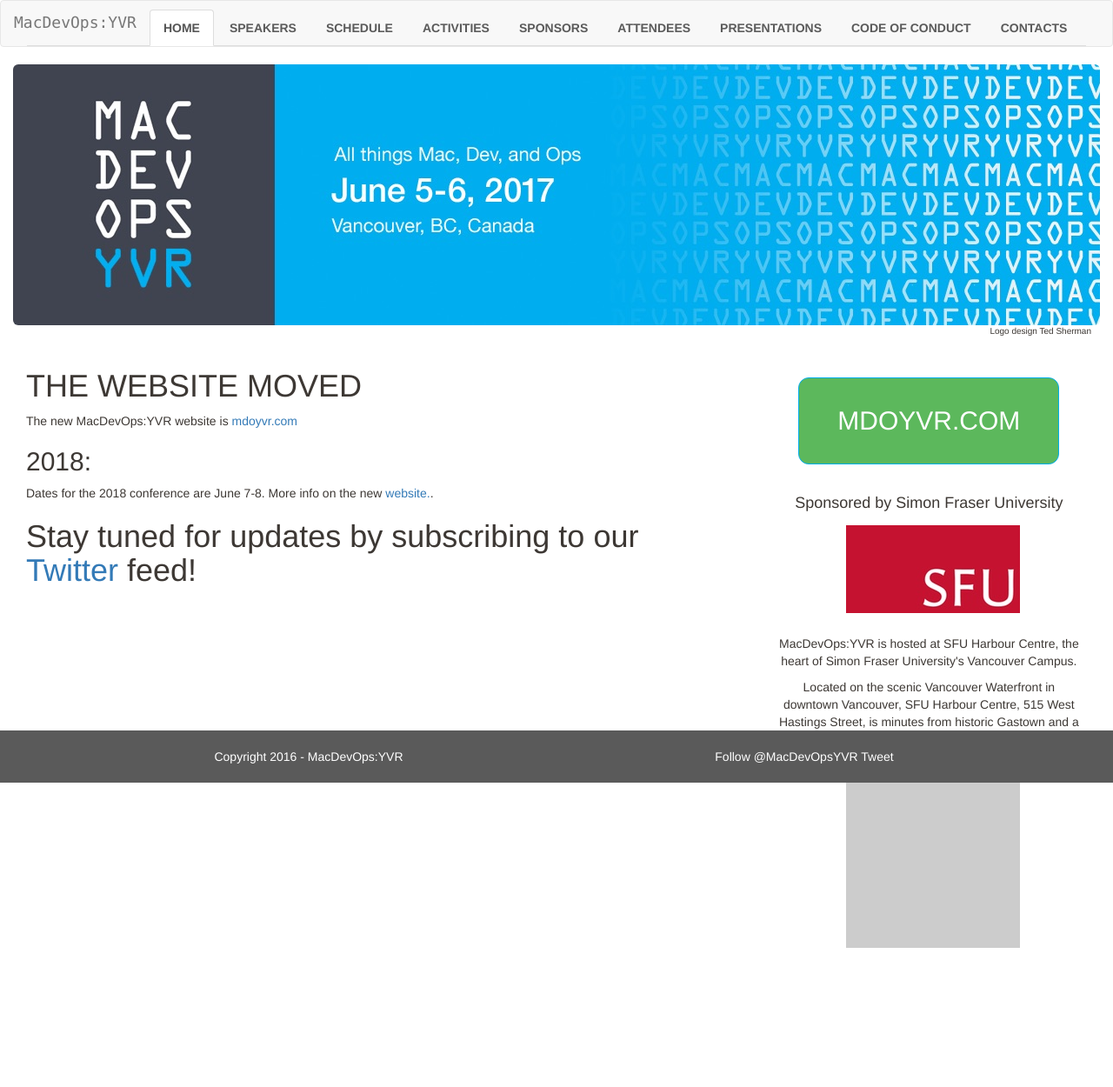
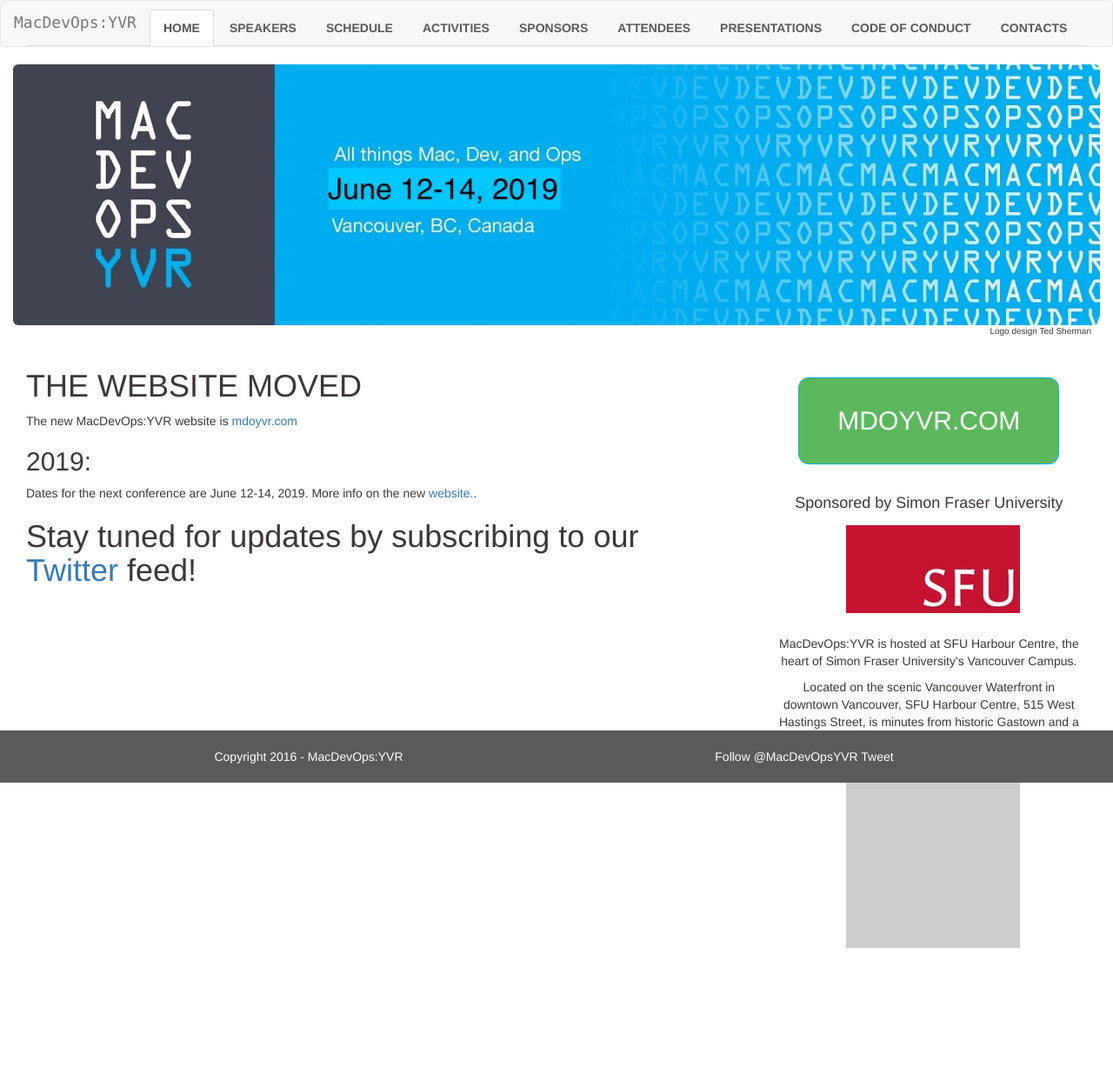
Before and after one commit to macdevopsyvr/macdevopsyvr.github.io, a Jekyll site: the page built from index.md, in a window 1280 px wide. Shown: the whole page at 87% size. Built offline with Jekyll 4.4.1, drawn with Linux system fonts in a browser that asks for light colours; comment, search, counter and statistics services are not loaded.

Commit message:
Updated 2019 dates

```diff
--- a/index.md
+++ b/index.md
@@ -8,9 +8,9 @@
 
 The new MacDevOps:YVR website is <a href="https://mdoyvr.com">mdoyvr.com</a>
 
-## 2018:
+## 2019:
 
-Dates for the 2018 conference are June 7-8. More info on the new <a href="https://mdoyvr.com">website.</a>.
+Dates for the next conference are June 12-14, 2019. More info on the new <a href="https://mdoyvr.com">website.</a>.
 
 
 
```
Also changed, not shown: assets/MDO-wide.jpg.
